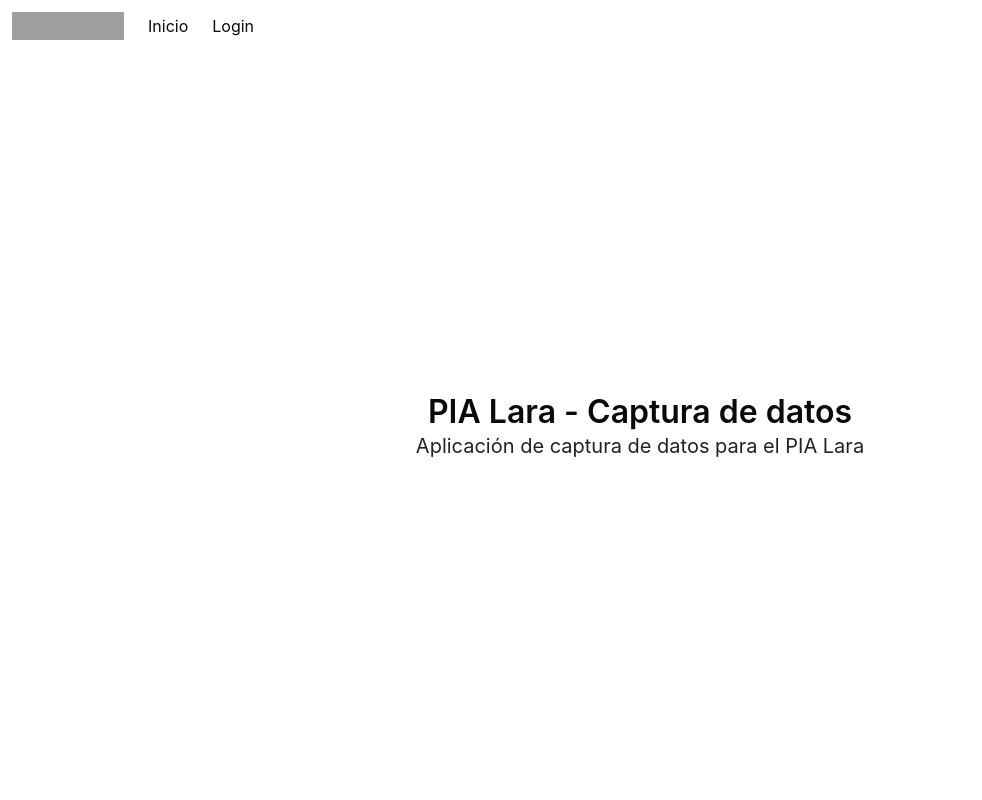
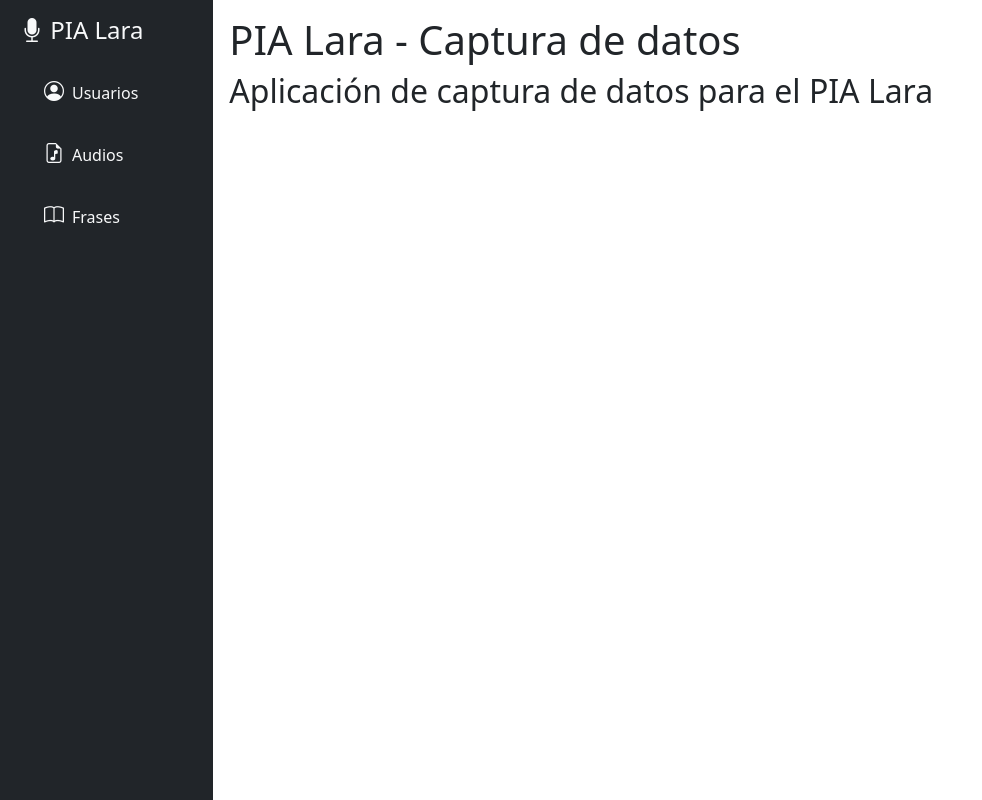
Before and after one commit to PIALARA/pia-lara, a Flask app: page / in a window 1280 px wide. Shown: the whole page, without its empty margins (0-982 px from the left). Run offline with Flask 2, Linux system fonts and the light colour scheme; parts of the project's set-up code (start-up, migrations or seed data) failed here and were passed over; some libraries are stand-ins or nearby versions; grey boxes are pictures that could not be loaded.

Commit message:
corrijo id del layout y hacemos que se cargue en la página raiz

```diff
--- a/pialara/templates/layout.html
+++ b/pialara/templates/layout.html
@@ -24,7 +24,7 @@
           <a href="/" class="d-flex align-items-center pb-3 mb-md-0 me-md-auto text-white text-decoration-none">
             <h4 class="text-light font-weight-bold mb-0"><i class="bi bi-mic-fill"></i> PIA Lara</h4>
           </a>
-          <ul class="nav nav-pills flex-column mb-sm-auto mb-0 align-items-sm-start" id="menu">
+          <ul class="nav nav-pills flex-column mb-sm-auto mb-0 align-items-sm-start" id="menuMobile">
             <li><a href="/users" class="d-block text-light p-3 border-0"><i class="bi bi-person-circle lead m-2"></i>Usuarios</a></li>
             <li><a href="/Audios" class="d-block text-light p-3 border-0"><i class="bi bi-file-earmark-music m-2 lead"></i>Audios</a></li>
             <li><a href="/frases" class="d-block text-light p-3 border-0"><i class="bi bi-book m-2 lead"></i>Frases</a>
@@ -35,7 +35,7 @@
           <a href="/" class="d-flex align-items-center pb-3 mb-md-0 me-md-auto text-white text-decoration-none">
             <h4 class="text-light font-weight-bold mb-0"><i class="bi bi-mic-fill"></i> PIA Lara</h4>
           </a>
-          <ul class="nav nav-pills flex-column mb-sm-auto mb-0 align-items-center align-items-sm-start" id="menu">
+          <ul class="nav nav-pills flex-column mb-sm-auto mb-0 align-items-center align-items-sm-start" id="menuDesktop">
             <li><a href="/users" class="d-block text-light p-3 border-0"><i class="bi bi-person-circle lead m-2"></i>Usuarios</a></li>
             <li><a href="/Audios" class="d-block text-light p-3 border-0"><i class="bi bi-file-earmark-music m-2 lead "></i>Audios</a></li>
             <li><a href="/frases" class="d-block text-light p-3 border-0"><i class="bi bi-book m-2 lead "></i>Frases</a></li>
--- a/pialara/templates/main/index.html
+++ b/pialara/templates/main/index.html
@@ -1,4 +1,4 @@
-{% extends "base.html" %}
+{% extends "layout.html" %}
 
 {% block content %}
 <h1 class="title">
```
Also changed, not shown: pialara/templates/auth/login.html (line endings or trailing spaces).
